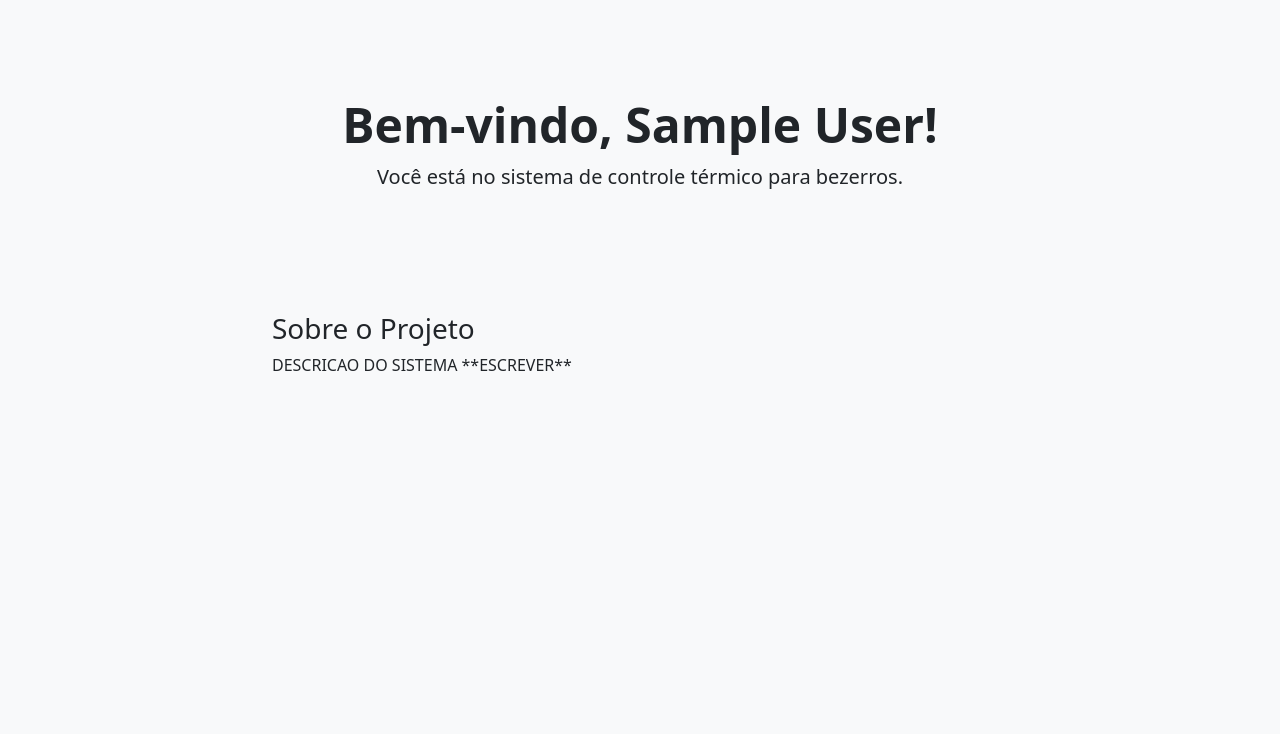
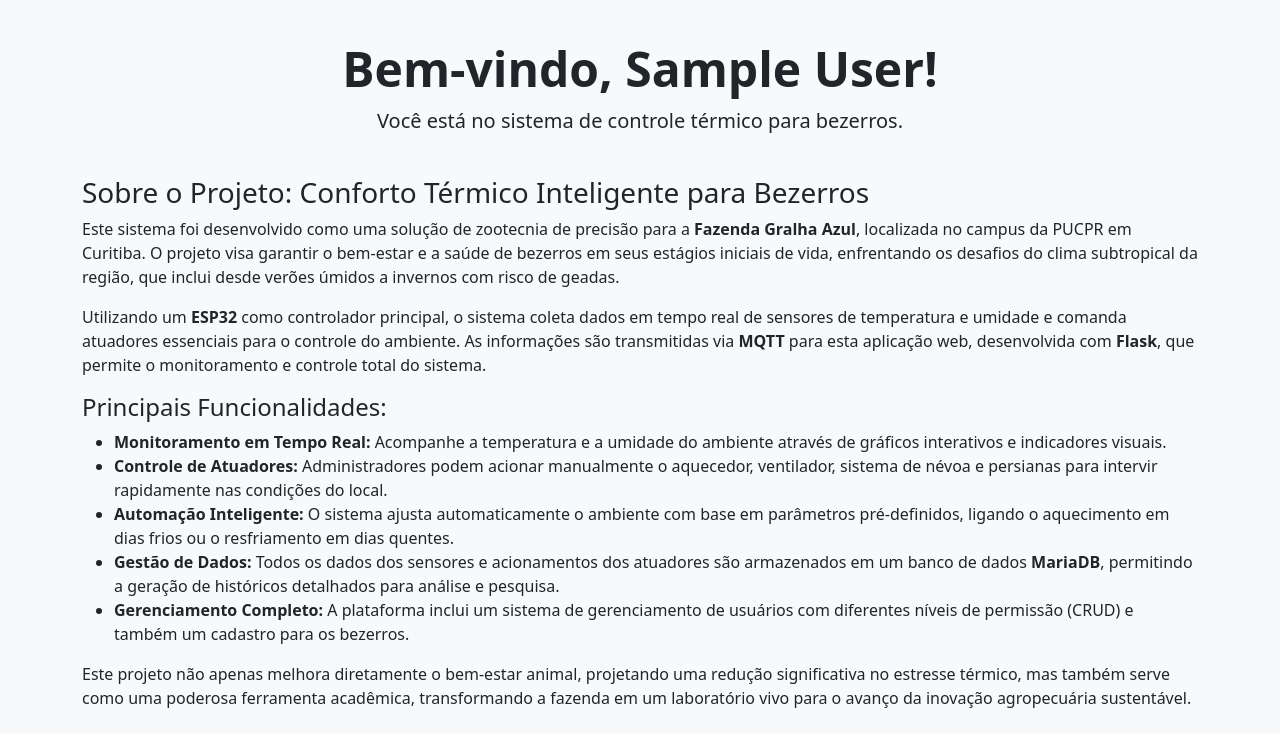
Before and after one commit to GLazzari1428/Bezerros_ExpCria_Flask, a Flask app: template app/templates/home.html in a window 1280 px wide. Shown: the part 66-800 px from the top of the page. Run offline with Flask 3, Linux system fonts and the light colour scheme; the template is opened without the code that fills it, so the values that code supplies are empty; the visitor is signed in with stand-in values (Sample User, id 1).

Commit message:
fixed home

```diff
--- a/app/templates/home.html
+++ b/app/templates/home.html
@@ -1,7 +1,7 @@
 {% extends "layout.html" %}
 
 {% block content %}
-<div class="px-4 py-5 my-5 text-center">
+<div class="px-4 py-3 text-center">
     <h1 class="display-5 fw-bold">Bem-vindo, {{ current_user.full_name or current_user.username }}!</h1>
     <div class="col-lg-6 mx-auto">
         <p class="lead mb-4">Você está no sistema de controle térmico para bezerros.</p>
@@ -9,7 +9,7 @@
 </div>
 
 {% if current_user.role == 'admin' %}
-<div class="row justify-content-center">
+<div class="px-4 py-4 row justify-content-center">
     <div class="col-md-8">
         <div class="card text-center mb-4">
             <div class="card-header">
@@ -29,12 +29,24 @@
 </div>
 {% endif %}
 
-<div class="row justify-content-center">
-    <div class="col-md-8">
-        <h3>Sobre o Projeto</h3>
-        <p>DESCRICAO DO SISTEMA **ESCREVER**</p>
-    </div>
-</div>
+<h3>Sobre o Projeto: Conforto Térmico Inteligente para Bezerros</h3>
+<p>
+    Este sistema foi desenvolvido como uma solução de zootecnia de precisão para a <strong>Fazenda Gralha Azul</strong>, localizada no campus da PUCPR em Curitiba. O projeto visa garantir o bem-estar e a saúde de bezerros em seus estágios iniciais de vida, enfrentando os desafios do clima subtropical da região, que inclui desde verões úmidos a invernos com risco de geadas.
+</p>
+<p>
+    Utilizando um <strong>ESP32</strong> como controlador principal, o sistema coleta dados em tempo real de sensores de temperatura e umidade e comanda atuadores essenciais para o controle do ambiente. As informações são transmitidas via <strong>MQTT</strong> para esta aplicação web, desenvolvida com <strong>Flask</strong>, que permite o monitoramento e controle total do sistema.
+</p>
+<h4>Principais Funcionalidades:</h4>
+<ul>
+    <li><strong>Monitoramento em Tempo Real:</strong> Acompanhe a temperatura e a umidade do ambiente através de gráficos interativos e indicadores visuais.</li>
+    <li><strong>Controle de Atuadores:</strong> Administradores podem acionar manualmente o aquecedor, ventilador, sistema de névoa e persianas para intervir rapidamente nas condições do local.</li>
+    <li><strong>Automação Inteligente:</strong> O sistema ajusta automaticamente o ambiente com base em parâmetros pré-definidos, ligando o aquecimento em dias frios ou o resfriamento em dias quentes.</li>
+    <li><strong>Gestão de Dados:</strong> Todos os dados dos sensores e acionamentos dos atuadores são armazenados em um banco de dados <strong>MariaDB</strong>, permitindo a geração de históricos detalhados para análise e pesquisa.</li>
+    <li><strong>Gerenciamento Completo:</strong> A plataforma inclui um sistema de gerenciamento de usuários com diferentes níveis de permissão (CRUD) e também um cadastro para os bezerros.</li>
+</ul>
+<p>
+    Este projeto não apenas melhora diretamente o bem-estar animal, projetando uma redução significativa no estresse térmico, mas também serve como uma poderosa ferramenta acadêmica, transformando a fazenda em um laboratório vivo para o avanço da inovação agropecuária sustentável.
+</p>
 {% endblock %}
 
 {% block scripts %}
```
Also changed, not shown: app/main_routes.py (+0 -11 lines), esp32_code/main.py (+11 -8 lines).
